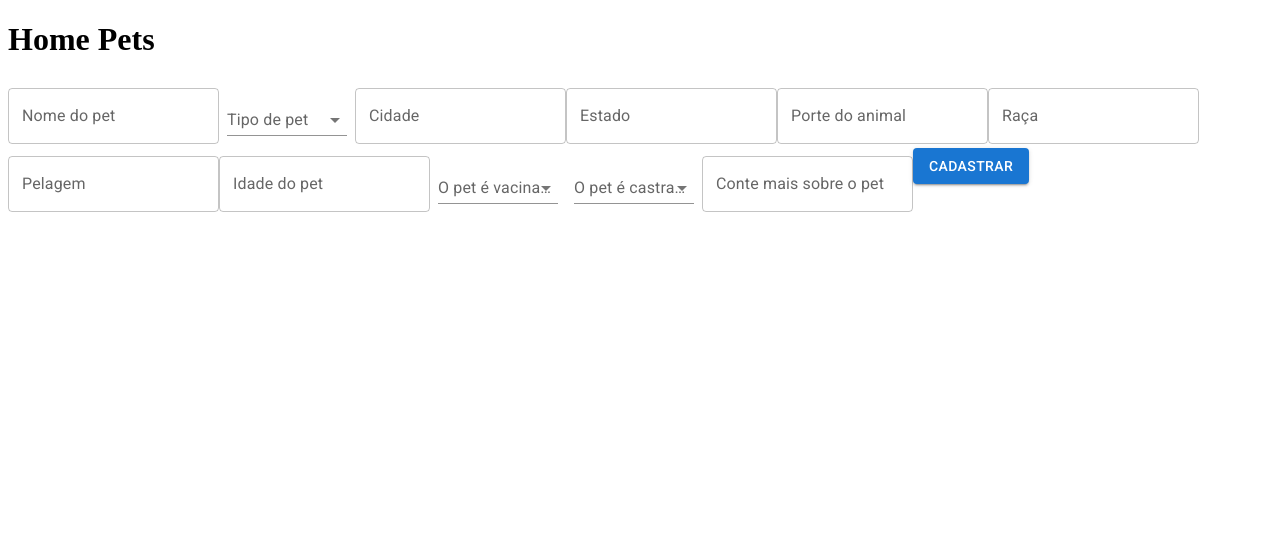
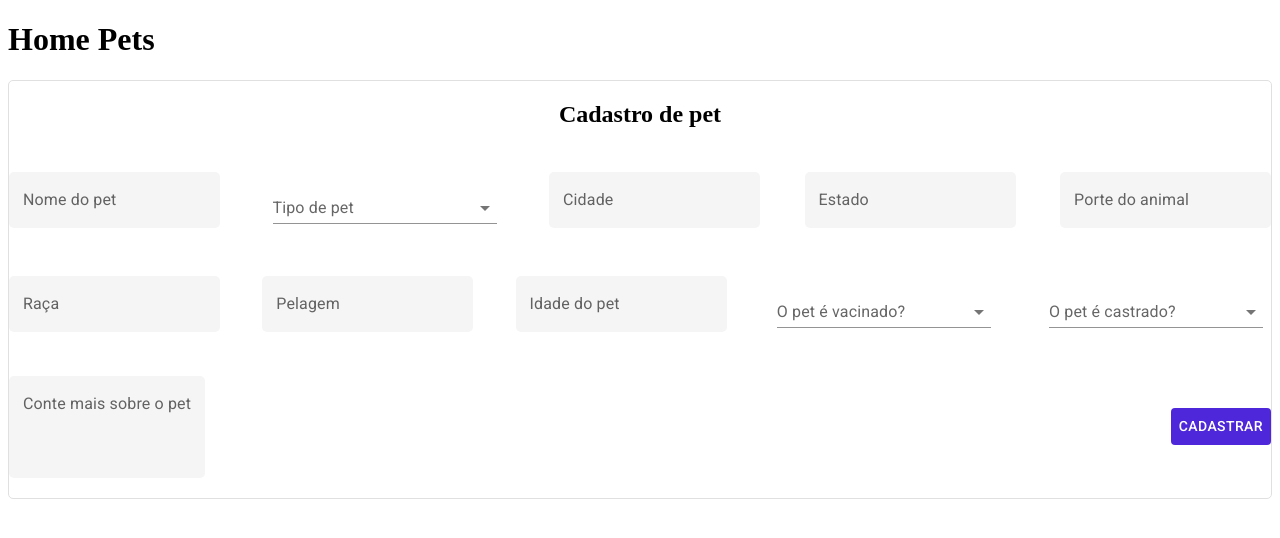
Before and after one commit to Christian-mf25/home-pets-capstone, a React (Create React App) app: page /registerapet in a window 1280 px wide. Shown: the top 538 px of the page. Built offline with nearby package versions, Linux system fonts and the light colour scheme; sample sign-in values are in the browser's storage.

Commit message:
feat: register a pet working and some style done

```diff
--- a/src/Components/PetRegisterForm/index.jsx
+++ b/src/Components/PetRegisterForm/index.jsx
@@ -1,16 +1,11 @@
 import { yupResolver } from "@hookform/resolvers/yup";
-import {
-  Button,
-  FormControl,
-  InputLabel,
-  MenuItem,
-  Select,
-  TextField,
-} from "@material-ui/core";
+import { FormControl, InputLabel, MenuItem, Select } from "@material-ui/core";
 import { useHistory } from "react-router-dom";
 import { useForm } from "react-hook-form";
 import * as yup from "yup";
 import { usePetRegister } from "../../Providers/RegisterAPet";
+import { Input, PrimaryButton, StyledFormControl } from "../../Styles/global";
+import { RegisterContainer } from "./styles";
 
 const PetRegisterForm = () => {
   const token = JSON.parse(localStorage.getItem("@Pets:token"));
@@ -42,14 +37,11 @@ const PetRegisterForm = () => {
   } = useForm({ resolver: yupResolver(schema) });
 
   return (
-    <section>
+    <RegisterContainer>
+      <h2>Cadastro de pet</h2>
       <form onSubmit={handleSubmit(petRegister)}>
-        <TextField
+        <Input
           label="Nome do pet"
-          size="medium"
-          variant="outlined"
-          margin="dense"
-          color="primary"
           {...register("name")}
           error={!!errors.name}
           helperText={errors.name?.message}
@@ -65,74 +57,53 @@ const PetRegisterForm = () => {
             {...register("type")}
             error={!!errors.type}
             helperText={errors.type?.message}
-            label="Age"
+            label="Tipo do pet"
+            SelectDisplayProps={{
+              style: { width: 200 },
+            }}
           >
             <MenuItem value={"gato"}>Gato</MenuItem>
             <MenuItem value={"cachorro"}>Cachorro</MenuItem>
           </Select>
         </FormControl>
 
-        <TextField
+        <Input
           label="Cidade"
-          size="medium"
-          variant="outlined"
-          margin="dense"
-          color="primary"
           {...register("city")}
           error={!!errors.city}
           helperText={errors.city?.message}
         />
 
-        <TextField
+        <Input
           label="Estado"
-          size="medium"
-          variant="outlined"
-          margin="dense"
-          color="primary"
           {...register("state")}
           error={!!errors.state}
           helperText={errors.state?.message}
         />
 
-        <TextField
+        <Input
           label="Porte do animal"
-          size="medium"
-          variant="outlined"
-          margin="dense"
-          color="primary"
           {...register("animalSize")}
           error={!!errors.animalSize}
           helperText={errors.animalSize?.message}
         />
 
-        <TextField
+        <Input
           label="Raça"
-          size="medium"
-          variant="outlined"
-          margin="dense"
-          color="primary"
           {...register("breed")}
           error={!!errors.breed}
           helperText={errors.breed?.message}
         />
 
-        <TextField
+        <Input
           label="Pelagem"
-          size="medium"
-          variant="outlined"
-          margin="dense"
-          color="primary"
           {...register("fur")}
           error={!!errors.fur}
           helperText={errors.fur?.message}
         />
 
-        <TextField
+        <Input
           label="Idade do pet"
-          size="medium"
-          variant="outlined"
-          margin="dense"
-          color="primary"
           {...register("age")}
           error={!!errors.age}
           helperText={errors.age?.message}
@@ -143,13 +114,14 @@ const PetRegisterForm = () => {
             O pet é vacinado?
           </InputLabel>
           <Select
-            labelId="demo-simple-select-standard-label"
-            id="demo-simple-select-standard"
             //   value={type}
             {...register("vaccinated")}
             error={!!errors.vaccinated}
             helperText={errors.vaccinated?.message}
-            label="Age"
+            label="Vacinado"
+            SelectDisplayProps={{
+              style: { width: 190 },
+            }}
           >
             <MenuItem value={true}>Sim</MenuItem>
             <MenuItem value={false}>Não</MenuItem>
@@ -168,7 +140,10 @@ const PetRegisterForm = () => {
             {...register("castrated")}
             error={!!errors.castrated}
             helperText={errors.castrated?.message}
-            label="Age"
+            label="Castrado"
+            SelectDisplayProps={{
+              style: { width: 190 },
+            }}
           >
             <MenuItem value={true}>Sim</MenuItem>
             <MenuItem value={false}>Não</MenuItem>
@@ -176,23 +151,21 @@ const PetRegisterForm = () => {
           </Select>
         </FormControl>
 
-        <TextField
+        <Input
+          className="registerDescription"
+          multiline
+          rows={3}
+          rowsMax={4}
           placeholder="Conte one encontrou, seu comportamento, vacinas tomadas..."
           label="Conte mais sobre o pet"
-          size="medium"
-          variant="outlined"
-          margin="dense"
-          color="primary"
           {...register("description")}
           error={!!errors.description}
           helperText={errors.description?.message}
         />
 
-        <Button variant="contained" color="primary" type="sumit">
-          Cadastrar
-        </Button>
+        <PrimaryButton type="sumit">Cadastrar</PrimaryButton>
       </form>
-    </section>
+    </RegisterContainer>
   );
 };
 
--- /dev/null
+++ b/src/Components/PetRegisterForm/styles.js
@@ -0,0 +1,24 @@
+import styled from "styled-components";
+
+export const RegisterContainer = styled.div`
+  border: 1px solid #e0e0e0;
+  border-radius: 5px;
+  text-align: center;
+
+  form {
+    display: flex;
+    flex-direction: column;
+    align-items: center;
+    height: 750px;
+    justify-content: space-between;
+  }
+
+  @media (min-width: 720px) {
+    form {
+      flex-direction: row;
+      flex-wrap: wrap;
+      /* justify-content: center; */
+      height: 350px;
+    }
+  }
+`;
--- a/src/Styles/global.js
+++ b/src/Styles/global.js
@@ -57,6 +57,7 @@ export const SecondaryButton = styled(Button)`
 export const Input = styled(TextField)`
   & label.Mui-focused {
     color: #828282;
+    box-sizing: border-box;
   }
 
   &.MuiTextField-root {
```
